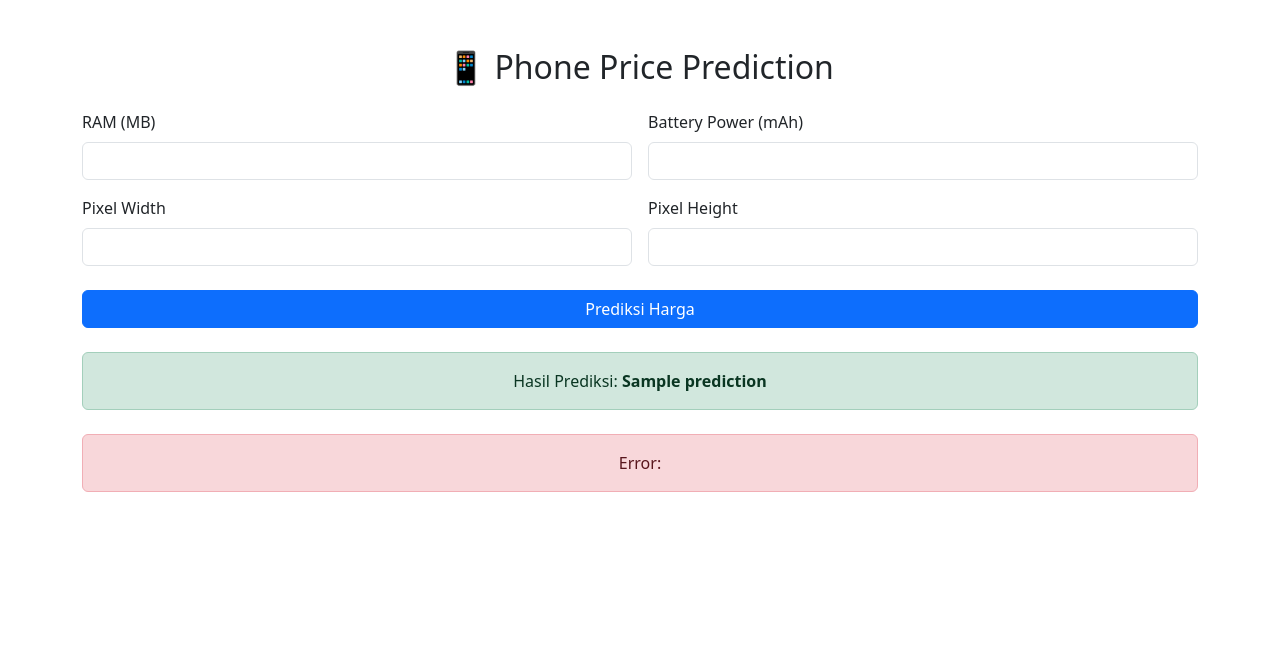
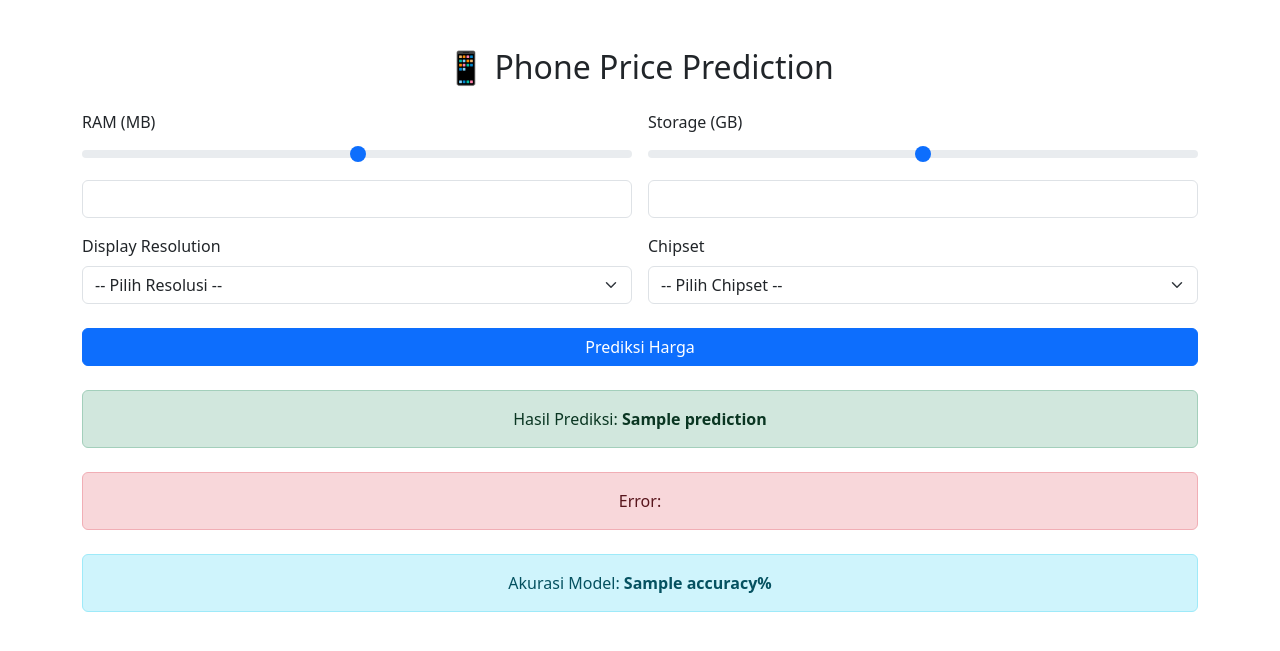
Before and after one commit to Viggofudail/mlops-phone-price, a FastAPI app: template templates/index.html in a window 1280 px wide. Shown: the top 651 px of the page. Run offline with FastAPI, Linux system fonts and the light colour scheme; the template is opened without the code that fills it: most values are stand-ins (such as "Sample title", 1, 10 or a date in 2020); parts of the project's set-up code (start-up, migrations or seed data) failed here and were passed over.

Commit message:
Major changes (dataset. model. etc)

```diff
--- a/app/main.py
+++ b/app/main.py
@@ -1,68 +1,100 @@
 from fastapi import FastAPI, Request, Form
+from fastapi.responses import HTMLResponse
 from fastapi.templating import Jinja2Templates
-from fastapi.responses import HTMLResponse
 import joblib
+import os
 import numpy as np
-import os
-import pandas as pd
+import json
 
 app = FastAPI()
 templates = Jinja2Templates(directory="templates")
 
 MODEL_PATH = os.path.join("models", "price_range_model.pkl")
-DATA_PATH = os.path.join("data", "raw", "train.csv")
+ENCODER_PATH = os.path.join("models", "chipset_encoder.pkl")
+ACCURACY_PATH = os.path.join("models", "accuracy.txt")
+META_PATH = os.path.join("models", "meta.json")
 
 model = joblib.load(MODEL_PATH)
-df = pd.read_csv(DATA_PATH)
-FEATURES = ["battery_power", "px_height", "px_width", "ram"]
-feature_min = df[FEATURES].min()
+chipset_encoder = joblib.load(ENCODER_PATH)
 
-def validate_min(value: int, feature_name: str):
-    min_val = feature_min[feature_name]
-    if value < min_val:
-        raise ValueError(f"{feature_name} minimal adalah {min_val}, input anda: {value}")
+# Load meta dropdown choices
+with open(META_PATH, "r") as f:
+    meta = json.load(f)
+chipset_list = meta.get("chipset_list", [])
+resolution_list = meta.get("resolution_list", [])
+
+def convert_resolution(res_str):
+    try:
+        w, h = res_str.lower().split('x')
+        return int(w) * int(h)
+    except:
+        return 0
 
 @app.get("/", response_class=HTMLResponse)
-async def get_form(request: Request):
-    return templates.TemplateResponse("index.html", {"request": request, "prediction": None, "error": None})
+def form_get(request: Request):
+    acc = None
+    try:
+        with open(ACCURACY_PATH, "r") as f:
+            acc = round(float(f.read()) * 100, 2)
+    except:
+        acc = None
+    return templates.TemplateResponse("index.html", {
+        "request": request,
+        "prediction": None,
+        "error": None,
+        "accuracy": acc,
+        "chipset_list": chipset_list,
+        "resolution_list": resolution_list
+    })
 
 @app.post("/", response_class=HTMLResponse)
-async def post_predict(
+def form_post(
     request: Request,
     ram: int = Form(...),
-    battery_power: int = Form(...),
-    px_width: int = Form(...),
-    px_height: int = Form(...),
+    storage: int = Form(...),
+    display_resolution: str = Form(...),  # ambil string dari dropdown
+    chipset: str = Form(...)
 ):
     try:
-        validate_min(battery_power, "battery_power")
-        validate_min(px_height, "px_height")
-        validate_min(px_width, "px_width")
-        validate_min(ram, "ram")
+        display_res_value = convert_resolution(display_resolution)
+        chipset_encoded = chipset_encoder.transform([chipset])[0]
 
-        features = np.array([[battery_power, px_height, px_width, ram]])
-        prediction = model.predict(features)[0]
+        input_data = np.array([[ram, storage, display_res_value, chipset_encoded]])
 
-        PRICE_MAP = {
-            0: "Rp.500.000 - 1.000.000",
-            1: "Rp.1.000.000 - 2.000.000",
-            2: "Rp.2.000.000 - 4.000.000",
-            3: "Rp.4.000.000 ++"
+        prediction = model.predict(input_data)[0]
+        label_map = {
+            0: "Low Cost",
+            1: "Medium Cost",
+            2: "High Cost",
+            3: "Very High Cost"
         }
 
-        predicted_price = PRICE_MAP.get(prediction, "Harga tidak diketahui")
+        with open(ACCURACY_PATH, "r") as f:
+            acc = round(float(f.read()) * 100, 2)
 
-        return templates.TemplateResponse(
-            "index.html",
-            {"request": request, "prediction": predicted_price, "error": None},
-        )
-    except ValueError as ve:
-        return templates.TemplateResponse(
-            "index.html",
-            {"request": request, "prediction": None, "error": str(ve)},
-        )
+        return templates.TemplateResponse("index.html", {
+            "request": request,
+            "prediction": label_map[prediction],
+            "error": None,
+            "accuracy": acc,
+            "chipset_list": chipset_list,
+            "resolution_list": resolution_list,
+            # untuk tetap menampilkan pilihan yang dipilih di form
+            "selected_chipset": chipset,
+            "selected_resolution": display_resolution,
+            "ram": ram,
+            "storage": storage
+        })
     except Exception as e:
-        return templates.TemplateResponse(
-            "index.html",
-            {"request": request, "prediction": None, "error": f"Error: {e}"},
-        )
+        return templates.TemplateResponse("index.html", {
+            "request": request,
+            "prediction": None,
+            "error": str(e),
+            "accuracy": None,
+            "chipset_list": chipset_list,
+            "resolution_list": resolution_list,
+            "selected_chipset": chipset,
+            "selected_resolution": display_resolution,
+            "ram": ram,
+            "storage": storage
+        })
--- /dev/null
+++ b/models/accuracy.txt
@@ -0,0 +1 @@
+0.8128654970760234
--- /dev/null
+++ b/models/regression_metrics.txt
@@ -0,0 +1,2 @@
+RMSE: 202.16
+R2: 0.7162
--- a/templates/index.html
+++ b/templates/index.html
@@ -9,25 +9,48 @@
 <body>
 <div class="container mt-5">
   <h2 class="mb-4 text-center">📱 Phone Price Prediction</h2>
+
   <form method="post">
     <div class="row g-3">
+
+      <!-- RAM -->
       <div class="col-md-6">
         <label for="ram" class="form-label">RAM (MB)</label>
-        <input type="number" class="form-control" name="ram" required />
+        <input type="range" class="form-range" id="ramRange" name="ram" min="512" max="24000" step="128" value="{{ ram or 2048 }}" />
+        <input type="number" class="form-control mt-2" id="ramInput" value="{{ ram or 2048 }}" required />
       </div>
+
+      <!-- Storage -->
       <div class="col-md-6">
-        <label for="battery_power" class="form-label">Battery Power (mAh)</label>
-        <input type="number" class="form-control" name="battery_power" required />
+        <label for="storage" class="form-label">Storage (GB)</label>
+        <input type="range" class="form-range" id="storageRange" name="storage" min="8" max="1000" step="8" value="{{ storage or 128 }}" />
+        <input type="number" class="form-control mt-2" id="storageInput" value="{{ storage or 128 }}" required />
       </div>
+
+      <!-- Display Resolution -->
       <div class="col-md-6">
-        <label for="px_width" class="form-label">Pixel Width</label>
-        <input type="number" class="form-control" name="px_width" required />
+        <label for="display_resolution" class="form-label">Display Resolution</label>
+        <select class="form-select" name="display_resolution" required>
+          <option value="" disabled {% if not selected_resolution %}selected{% endif %}>-- Pilih Resolusi --</option>
+          {% for res in resolution_list %}
+          <option value="{{ res }}" {% if res == selected_resolution %}selected{% endif %}>{{ res }}</option>
+          {% endfor %}
+        </select>
       </div>
+
+      <!-- Chipset -->
       <div class="col-md-6">
-        <label for="px_height" class="form-label">Pixel Height</label>
-        <input type="number" class="form-control" name="px_height" required />
+        <label for="chipset" class="form-label">Chipset</label>
+        <select class="form-select" name="chipset" required>
+          <option value="" disabled {% if not selected_chipset %}selected{% endif %}>-- Pilih Chipset --</option>
+          {% for chip in chipset_list %}
+          <option value="{{ chip }}" {% if chip == selected_chipset %}selected{% endif %}>{{ chip }}</option>
+          {% endfor %}
+        </select>
       </div>
+
     </div>
+
     <div class="d-grid gap-2 mt-4">
       <button type="submit" class="btn btn-primary">Prediksi Harga</button>
     </div>
@@ -44,6 +67,39 @@
     Error: <strong>{{ error }}</strong>
   </div>
   {% endif %}
+
+  {% if accuracy is not none %}
+  <div class="alert alert-info mt-4 text-center">
+    Akurasi Model: <strong>{{ accuracy }}%</strong>
+  </div>
+  {% endif %}
 </div>
+
+<script>
+  // RAM sync slider & input number
+  const ramRange = document.getElementById('ramRange');
+  const ramInput = document.getElementById('ramInput');
+  ramRange.addEventListener('input', () => ramInput.value = ramRange.value);
+  ramInput.addEventListener('input', () => {
+    let val = parseInt(ramInput.value);
+    if (val < 512) val = 512;
+    if (val > 24000) val = 24000;
+    ramInput.value = val;
+    ramRange.value = val;
+  });
+
+  // Storage sync slider & input number
+  const storageRange = document.getElementById('storageRange');
+  const storageInput = document.getElementById('storageInput');
+  storageRange.addEventListener('input', () => storageInput.value = storageRange.value);
+  storageInput.addEventListener('input', () => {
+    let val = parseInt(storageInput.value);
+    if (val < 8) val = 8;
+    if (val > 1000) val = 1000;
+    storageInput.value = val;
+    storageRange.value = val;
+  });
+</script>
+
 </body>
 </html>
```
Also changed, not shown: models/meta.json (added, +1 -0 lines), requirements.txt (+7 -8 lines), src/train_model.py (+48 -11 lines), data/raw/train.csv, 3 other files.
